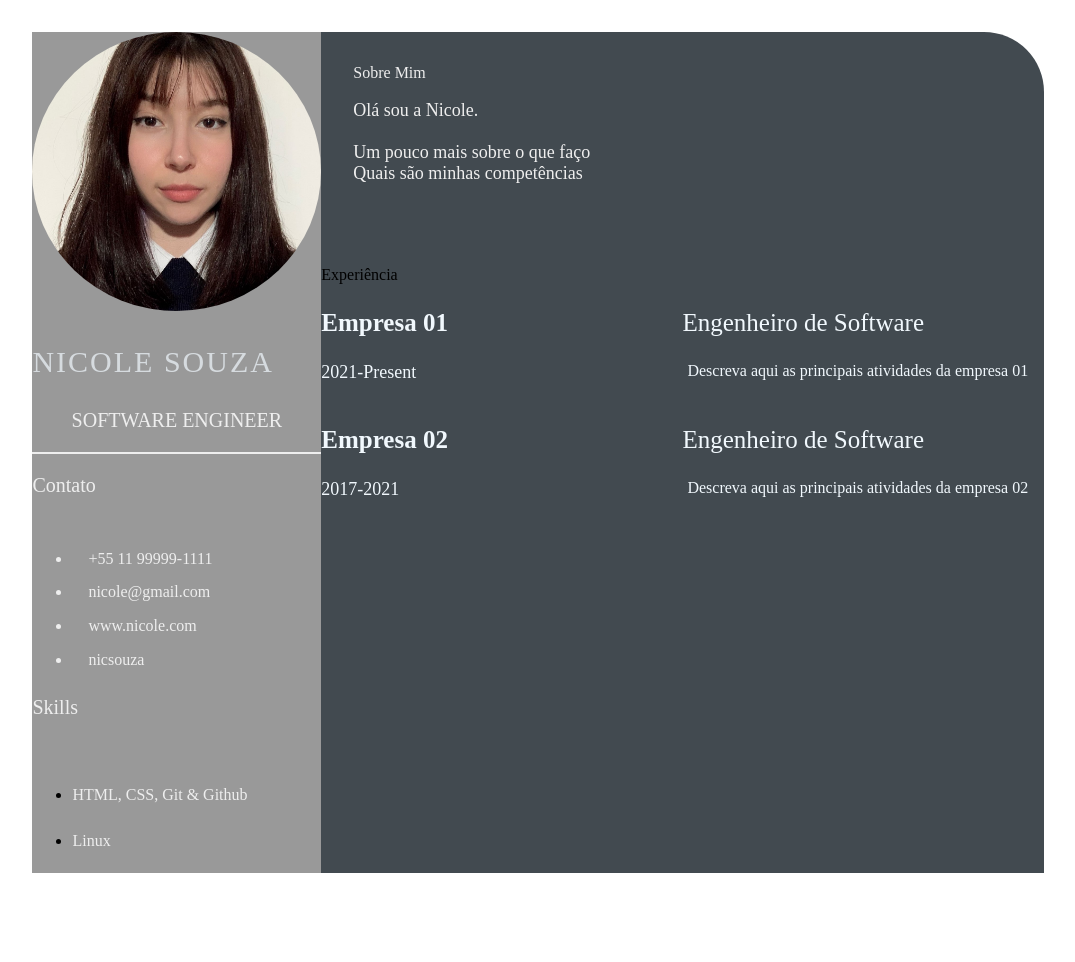
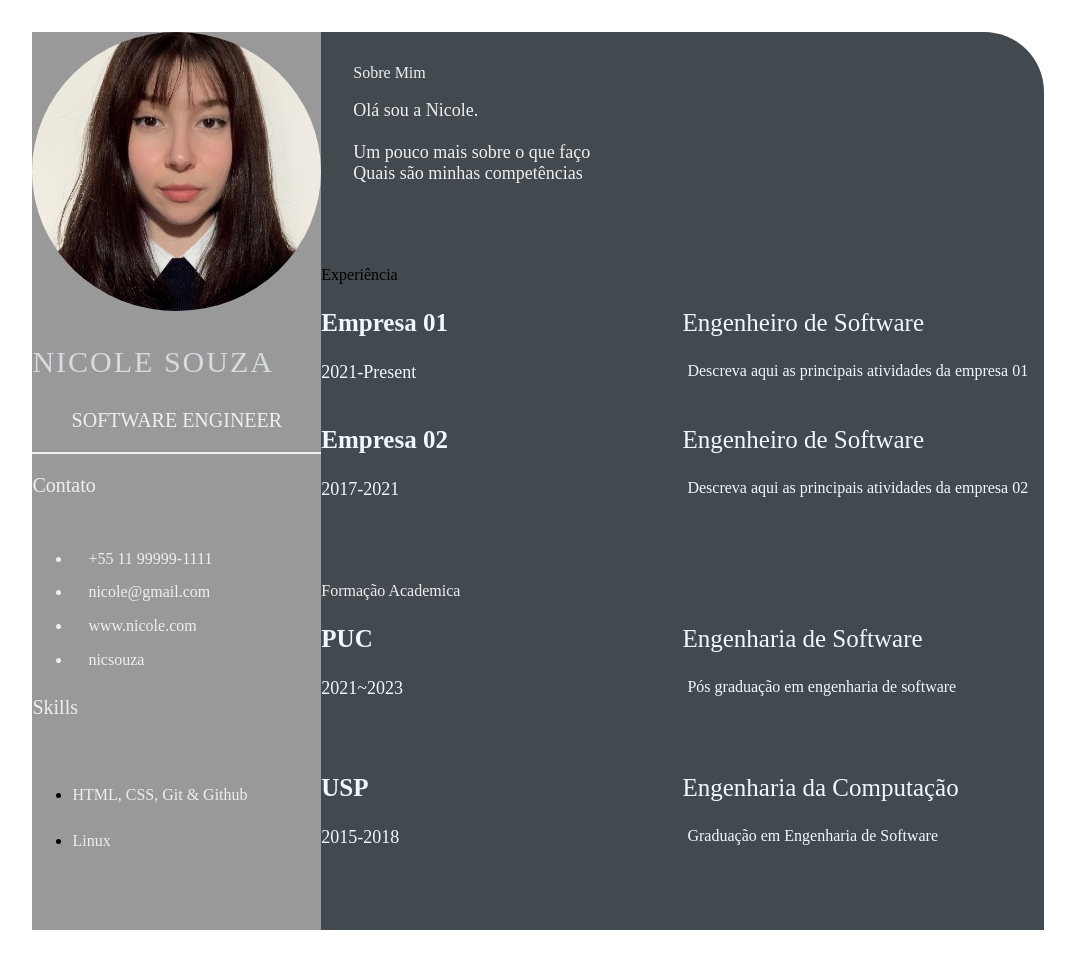
Before and after one commit to NicSouza/nicsouza.github.io, a plain HTML site: page index.html in a window 1280 px wide. Shown: the whole page, without its empty margins (102-1177 px from the left). Before the commit the page ends 905 px from the top, so only its background shows below. Drawn offline with Linux system fonts and the light colour scheme.

Commit message:
add school (#4)

```diff
--- a/index.html
+++ b/index.html
@@ -1,5 +1,6 @@
 <!DOCTYPE html>
 <html lang="en">
+
 <head>
     <meta charset="UTF-8">
     <meta http-equiv="X-UA-Compatible" content="IE=edge">
@@ -9,6 +10,7 @@
     <link rel="stylesheet" href="style.css">
 
 </head>
+
 <body>
     <main class="resume-contents">
         <section class="left-section">
@@ -30,8 +32,12 @@
                 <div class="skills">
                     <p class="left-title">Skills</p>
                     <ul>
-                        <li><p>HTML, CSS, Git & Github</p></li>
-                        <li><p>Linux</p></li>
+                        <li>
+                            <p>HTML, CSS, Git & Github</p>
+                        </li>
+                        <li>
+                            <p>Linux</p>
+                        </li>
                     </ul>
                 </div>
             </section>
@@ -72,7 +78,35 @@
                     </div>
                 </div>
             </section>
+            <section class="education gap">
+                <div class="right-title">Formação Academica</div>
+                <div class="education-contents">
+                    <div class="education-left">
+                        <p class="education-school-name">PUC</p>
+                        <p class="educationp-time-period">2021~2023</p>
+                    </div>
+                    <div class="education-right">
+                        <p class="education-subject">Engenharia de Software</p>
+                        <p class="education-desc">
+                            Pós graduação em engenharia de software
+                        </p>
+                    </div>
+                </div>
+                <div class="education-contents">
+                    <div class="education-left">
+                        <p class="education-school-name">USP</p>
+                        <p class="educationp-time-period">2015-2018</p>
+                    </div>
+                    <div class="education-right">
+                        <p class="education-subject">Engenharia da Computação</p>
+                        <p class="education-desc">
+                            Graduação em Engenharia de Software
+                        </p>
+                    </div>
+                </div>
+            </section>
         </section>
     </main>
 </body>
+
 </html>
--- a/style.css
+++ b/style.css
@@ -9,11 +9,13 @@ Tamanho
 Armazenamento usado
 2 KB
 Local
-day 03
+day 04
 Proprietário
 Daniel Santos
 Modificado
 10 de abr. de 2022 por Daniel Santos
+Aberto
+15:26 por mim
 Criado em
 10 de abr. de 2022
 Sem descrição
```
Lines whose indentation alone changed are shown as unchanged.
